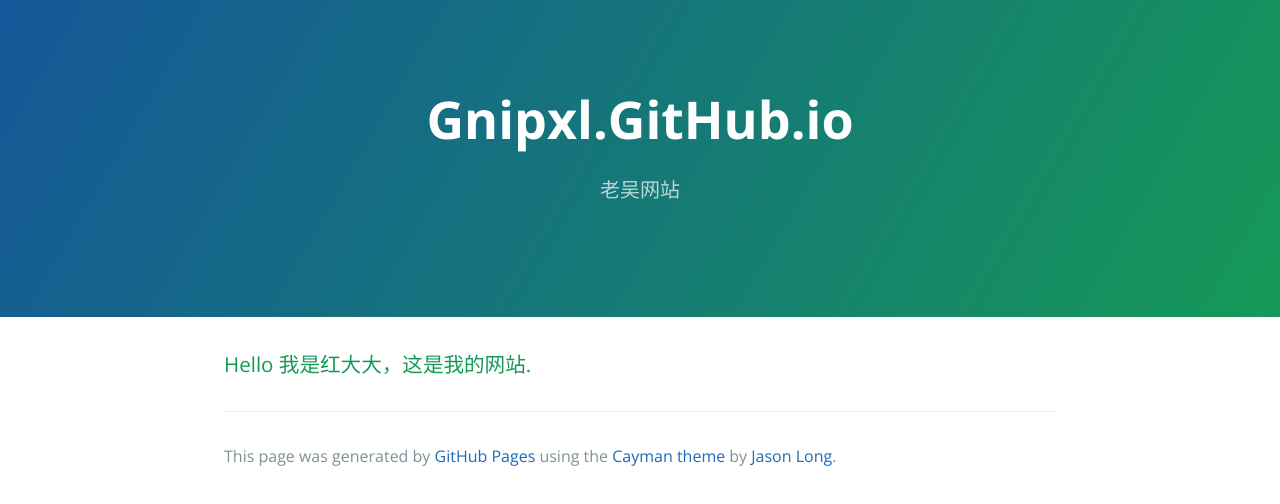
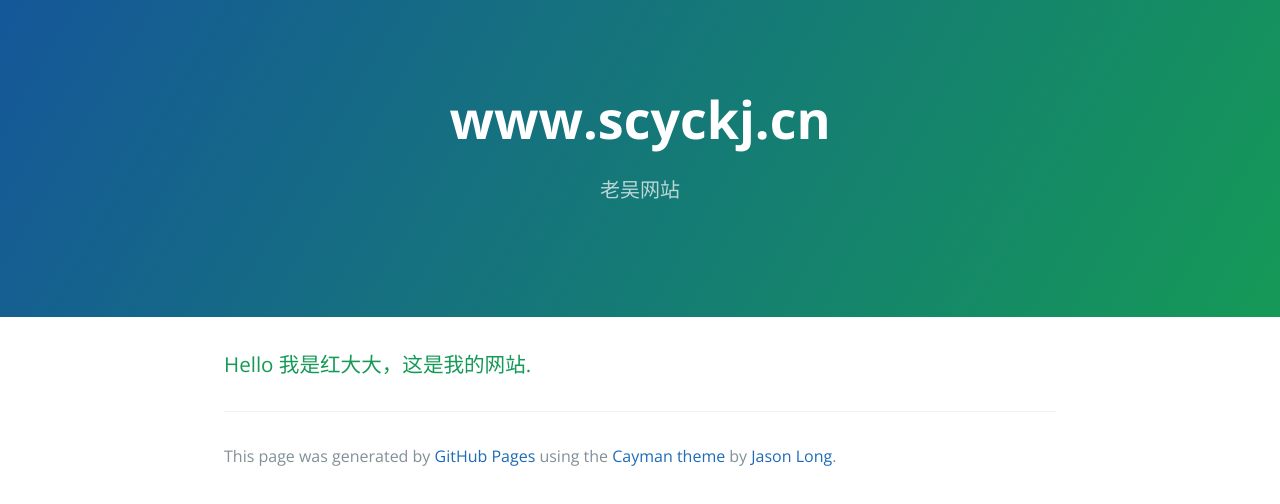
Before and after one commit to gnipxl/gnipxl.github.io, a plain HTML site: page index.html in a window 1280 px wide. Drawn offline with nearby package versions, Linux system fonts and the light colour scheme.

Commit message:
Update index.html

```diff
--- a/index.html
+++ b/index.html
@@ -11,7 +11,7 @@
   </head>
   <body>
     <section class="page-header">
-      <h1 class="project-name">Gnipxl.GitHub.io</h1>
+      <h1 class="project-name">www.scyckj.cn</h1>
       <h2 class="project-tagline">老吴网站</h2>
     </section>
 
```
